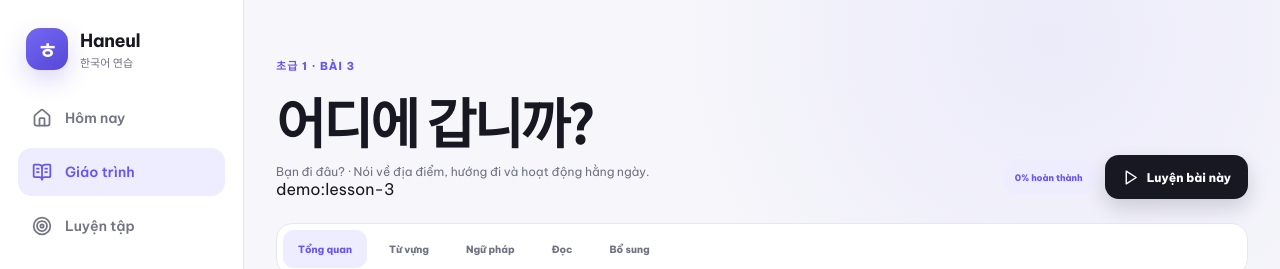
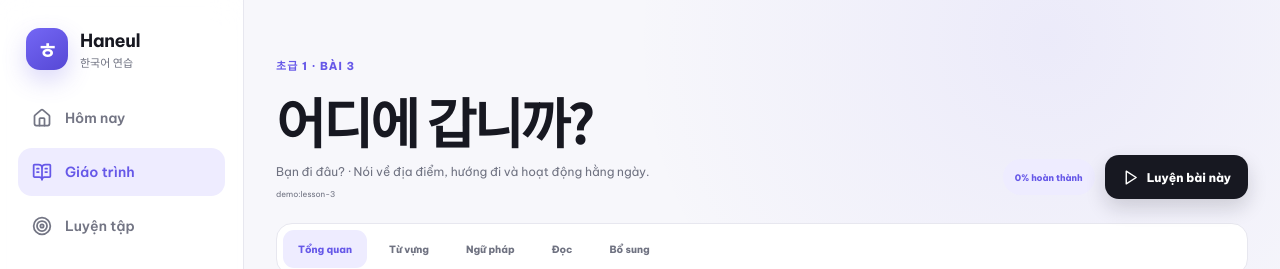
Before and after one commit to phung086/Tieng-Han, a Next.js app: page /learn/3 in a window 1280 px wide. Shown: the top 269 px of the page. Built offline with nearby package versions, Linux system fonts and the light colour scheme.

Commit message:
style: add supplemental textbook section UI

```diff
--- a/src/app/globals.css
+++ b/src/app/globals.css
@@ -4358,3 +4358,174 @@ a:focus-visible {
     grid-template-columns: 1fr;
   }
 }
+
+
+.lesson-source-line {
+  display: flex;
+  flex-wrap: wrap;
+  gap: 8px;
+  align-items: center;
+  margin-top: 10px;
+  color: var(--muted);
+  font-size: 8px;
+}
+
+.grounding-badge {
+  display: inline-flex;
+  align-items: center;
+  gap: 5px;
+  min-height: 27px;
+  padding: 0 9px;
+  border-radius: 999px;
+  color: #347c68;
+  background: #ebf8f4;
+  font-weight: 800;
+}
+
+.tab-count {
+  min-width: 19px;
+  height: 19px;
+  display: inline-grid;
+  place-items: center;
+  margin-left: 5px;
+  border-radius: 999px;
+  color: var(--primary);
+  background: white;
+  font-size: 7px;
+}
+
+.lesson-tabs button.active .tab-count {
+  background: rgba(255, 255, 255, 0.86);
+}
+
+.source-ref {
+  display: block;
+  margin-top: 10px;
+  color: #9a9ca8;
+  font-size: 7px;
+  line-height: 1.4;
+}
+
+.lesson-vocab-grid .source-ref {
+  padding-right: 34px;
+}
+
+.supplement-stack {
+  display: grid;
+  gap: 12px;
+}
+
+.supplement-card {
+  padding: 25px;
+  border: 1px solid var(--line);
+  border-radius: 22px;
+  background: white;
+}
+
+.supplement-heading {
+  display: flex;
+  align-items: flex-start;
+  gap: 12px;
+  color: var(--primary);
+}
+
+.supplement-heading > svg {
+  flex: 0 0 auto;
+  margin-top: 3px;
+}
+
+.supplement-heading h2 {
+  margin: 4px 0 0;
+  color: var(--ink);
+  font-size: 21px;
+  letter-spacing: -0.035em;
+}
+
+.supplement-card > p {
+  max-width: 850px;
+  margin: 15px 0 0;
+  color: var(--muted);
+  font-size: 10px;
+  line-height: 1.8;
+}
+
+.dialogue-lines {
+  display: grid;
+  gap: 7px;
+  margin-top: 18px;
+}
+
+.dialogue-lines > button {
+  width: 100%;
+  display: grid;
+  grid-template-columns: 36px 1fr 28px;
+  gap: 11px;
+  align-items: center;
+  padding: 11px 12px;
+  border: 1px solid var(--line);
+  border-radius: 13px;
+  text-align: left;
+  background: #fafafd;
+  cursor: pointer;
+}
+
+.dialogue-lines > button > span {
+  width: 29px;
+  height: 29px;
+  display: grid;
+  place-items: center;
+  border-radius: 9px;
+  color: var(--primary);
+  background: var(--primary-soft);
+  font-size: 8px;
+  font-weight: 800;
+}
+
+.dialogue-lines strong,
+.dialogue-lines small {
+  display: block;
+}
+
+.dialogue-lines strong {
+  font-size: 13px;
+}
+
+.dialogue-lines small {
+  margin-top: 3px;
+  color: var(--muted);
+  font-size: 8px;
+}
+
+.dialogue-lines > button > svg {
+  color: var(--primary);
+}
+
+.extra-content {
+  display: grid;
+  gap: 8px;
+  margin-top: 15px;
+}
+
+.extra-content p {
+  margin: 0;
+  padding: 11px 13px;
+  border-radius: 11px;
+  color: #555866;
+  background: #f8f8fb;
+  font-size: 9px;
+  line-height: 1.7;
+}
+
+@media (max-width: 640px) {
+  .supplement-card {
+    padding: 19px;
+  }
+
+  .dialogue-lines > button {
+    grid-template-columns: 30px 1fr;
+  }
+
+  .dialogue-lines > button > svg {
+    display: none;
+  }
+}
```
